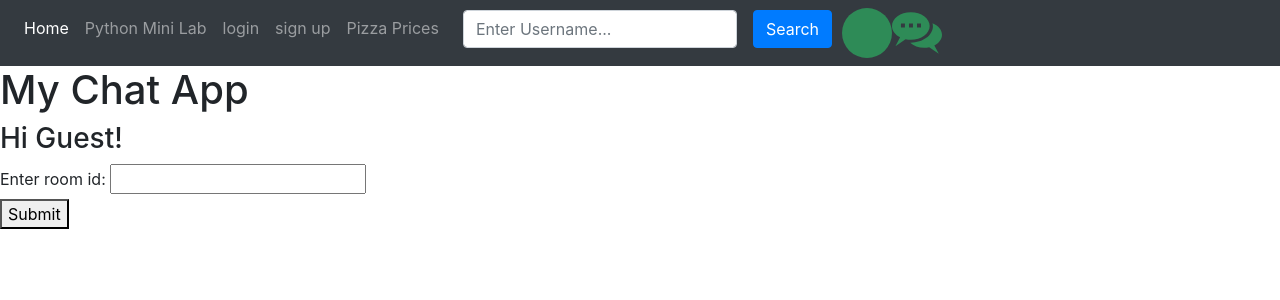
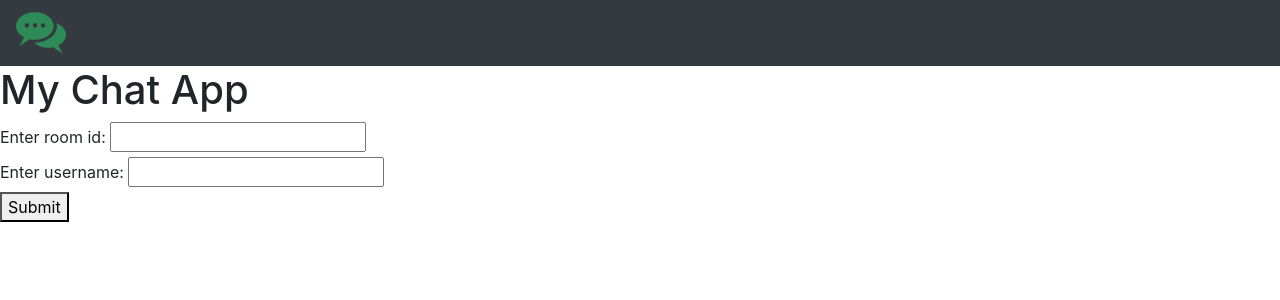
Before and after one commit to colin-szeto/chatRoom, a Flask app: template templates/chat/chat_index.html in a window 1280 px wide. Shown: the top 300 px of the page. Run offline with Flask 2, Linux system fonts and the light colour scheme; the template is opened without the code that fills it, so the values that code supplies are empty; some libraries are stand-ins or nearby versions.

Commit message:
everything runs without erroring out

```diff
--- a/app.py
+++ b/app.py
@@ -1,6 +1,7 @@
 from flask import Flask, render_template, request, redirect
 from flask_socketio import SocketIO, join_room, leave_room
 from flask_login import current_user
+from socket import *
 
 app = Flask(__name__)
 socketio = SocketIO(app)
@@ -13,8 +14,10 @@ def index():
 def chat():
 
     room = request.args.get("room")
+    username = request.args.get("username")
     if room:
-        return render_template('chat/chat.html', username=current_user.username, room=room)
+        # return render_template('chat/chat.html', username=current_user.username, room=room)
+        return render_template('chat/chat.html', username=username, room=room)
     else:
         return redirect('/chatIndex')
 
--- a/templates/base.html
+++ b/templates/base.html
@@ -42,35 +42,6 @@
 
 <nav class="navbar navbar-expand-sm bg-dark navbar-dark">
     <ul class="navbar-nav">
-            <li class="nav-item active">
-            <a class="nav-link" href="/">Home</a>
-        </li>
-        <li class="nav-item">
-            <a class="nav-link" href="/easteregg">Python Mini Lab</a>
-        </li>
-        <li class="nav-item">
-            <a class="nav-link" href="{{url_for('profile_bp.login')}}">login</a>
-        </li>
-        <li class="nav-item">
-            <a class="nav-link" href="{{url_for('profile_bp.signup')}}">sign up</a>
-        </li>
-        <li class="nav-item">
-            <a class="nav-link" href="/PizzaPrices">Pizza Prices</a>
-        </li>
-        <!-- profile_photo will be ported in through the database-->
-        <form class="form-inline" action="{{url_for('profile_bp.searchresult')}}" method="post" style="margin-right: 10px">
-            <div class="form-group mx-sm-3 mb-2">
-                <label for="input" class="sr-only">Lol</label>
-                <input type="text" name = "input" class="form-control" id="input" placeholder="Enter Username...">
-            </div>
-            <button type="submit" class="btn btn-primary mb-2">Search</button>
-        </form>
-        <li class="nav-item">
-            <a href="{{ url_for('profile_bp.user_profile') }}">
-                <div class="icon">
-                </div>
-            </a>
-        </li>
         <li class="nav-item">
             <a href="/chatIndex">
 
--- a/templates/chat/chat.html
+++ b/templates/chat/chat.html
@@ -6,7 +6,6 @@
 <head>
   <meta charset="UTF-8">
   <title>{% block title %}Chat PLaces{% endblock %}</title>
-  <link rel="stylesheet" href="{{ url_for('profile_bp.static', filename='css/profile.css') }}">
 </head>
 <body>
 <!--<h1>Chat Functionality</h1>-->
--- a/templates/chat/chat_index.html
+++ b/templates/chat/chat_index.html
@@ -9,12 +9,14 @@
 </head>
 <body>
 <h1>My Chat App</h1>
-<h3>Hi {% if current_user.is_authenticated %}{{ current_user.username }}{% else %}Guest{% endif %}!</h3>
 
 <form action="/chat">
     <div>
         <label>Enter room id:</label>
         <input type="text" name="room">
+        <br>
+        <label>Enter username:</label>
+        <input type="text" name="username">
     </div>
     <button type="submit">Submit</button>
 </form>
```
